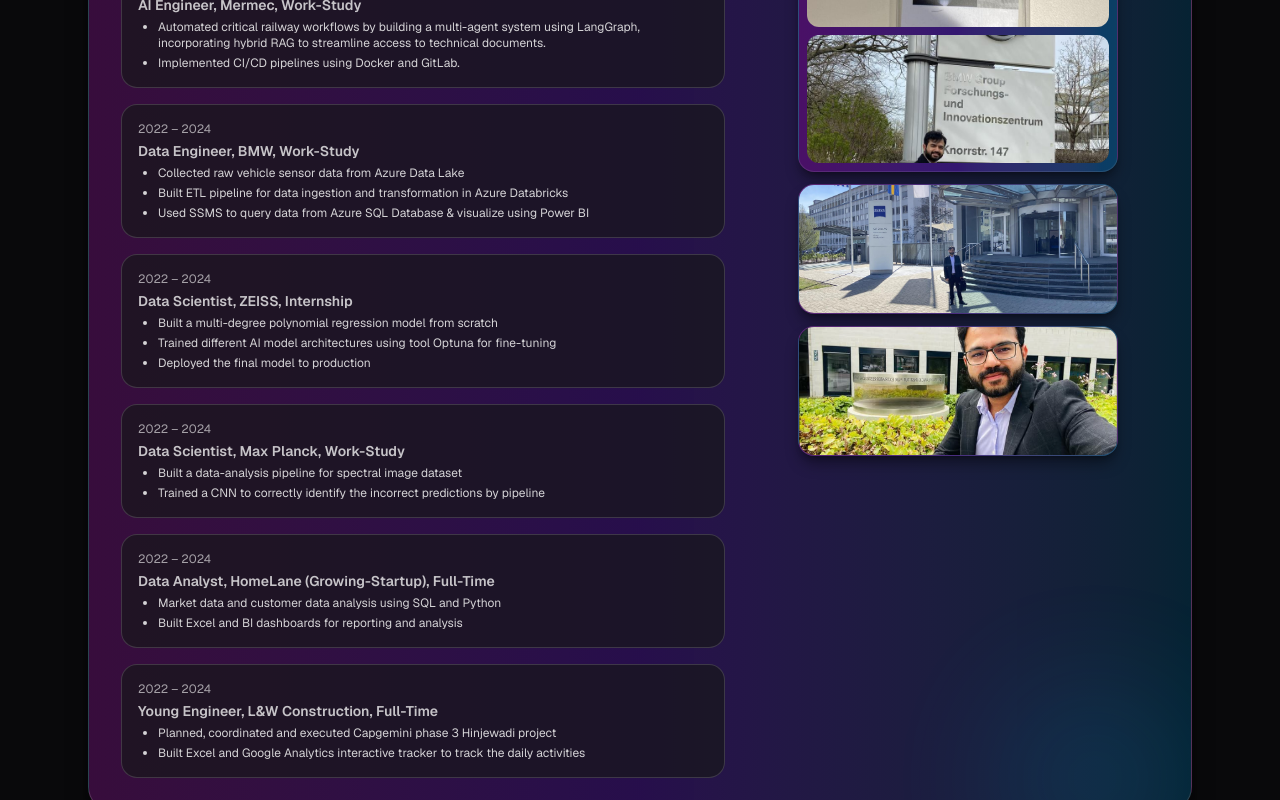
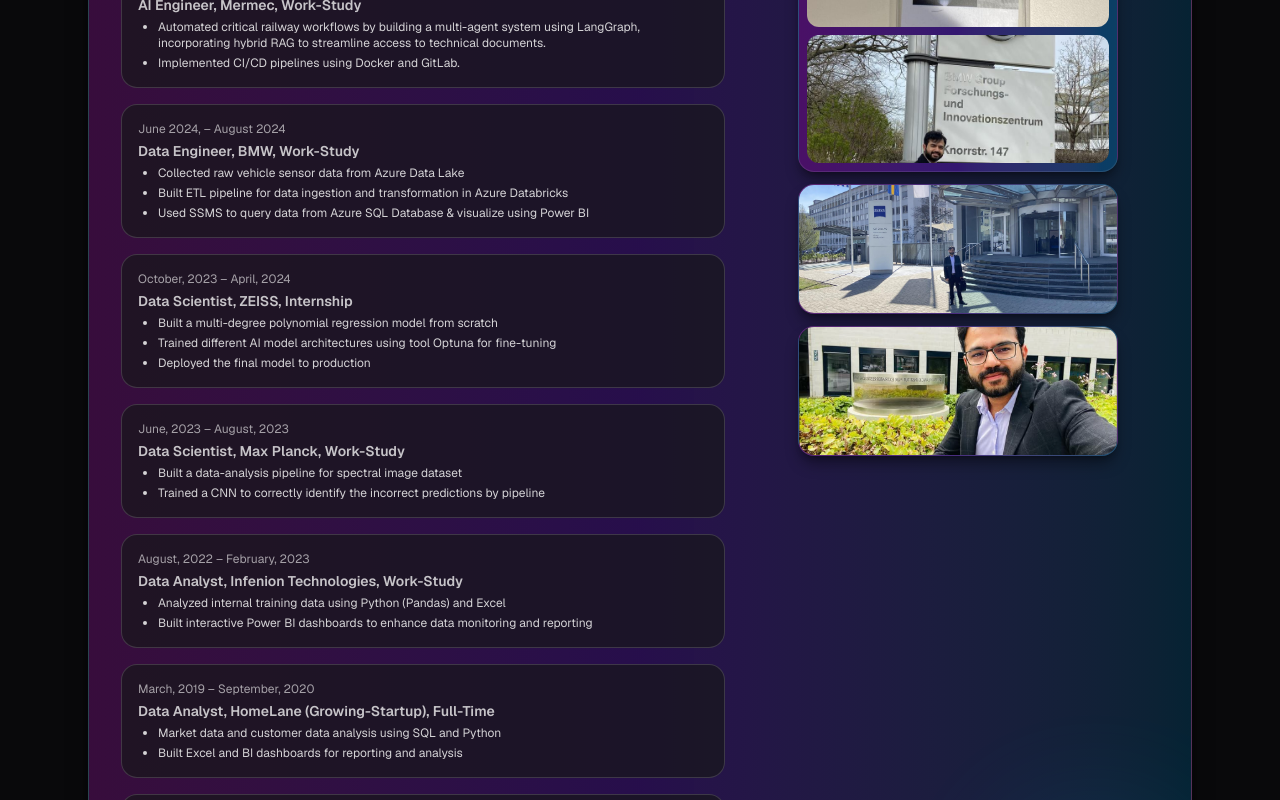
Before and after one commit to Pavan-AIML/my-ai-portfolio, a Next.js app: page / in a window 1280 px wide. Shown: the part 1460-2260 px from the top of the page. Built offline with nearby package versions, Linux system fonts and the light colour scheme.

Commit message:
Adding the duration of work

```diff
--- a/app/page.tsx
+++ b/app/page.tsx
@@ -218,7 +218,7 @@
     </div>
 
         <div className="rounded-2xl border border-white/15 bg-zinc-900/70 p-4">
-          <p className="text-xs text-white/60">2022 – 2024</p>
+          <p className="text-xs text-white/60">June,2025 – Sep,2025</p>
           <p className="mt-1 text-sm font-semibold">AI Engineer, Mermec, Work-Study</p>
           <ul className="mt-1 space-y-1 text-xs text-zinc-100/85 list-disc pl-5">
           <li>
@@ -232,7 +232,7 @@
 
         </div>
         <div className="rounded-2xl border border-white/15 bg-zinc-900/70 p-4">
-          <p className="text-xs text-white/60">2022 – 2024</p>
+          <p className="text-xs text-white/60">June 2024, – August 2024</p>
           <p className="mt-1 text-sm font-semibold">Data Engineer, BMW, Work-Study</p>
           <ul className="mt-1 space-y-1 text-xs text-zinc-100/85 list-disc pl-5">
           <li>
@@ -248,7 +248,7 @@
 
         </div>
         <div className="rounded-2xl border border-white/15 bg-zinc-900/70 p-4">
-          <p className="text-xs text-white/60">2022 – 2024</p>
+          <p className="text-xs text-white/60">October, 2023 – April, 2024</p>
           <p className="mt-1 text-sm font-semibold">Data Scientist, ZEISS, Internship</p>
           <ul className="mt-1 space-y-1 text-xs text-zinc-100/85 list-disc pl-5">
           <li>
@@ -264,7 +264,7 @@
 
         </div>
         <div className="rounded-2xl border border-white/15 bg-zinc-900/70 p-4">
-          <p className="text-xs text-white/60">2022 – 2024</p>
+          <p className="text-xs text-white/60">June, 2023 – August, 2023</p>
           <p className="mt-1 text-sm font-semibold">Data Scientist, Max Planck, Work-Study</p>
           <ul className="mt-1 space-y-1 text-xs text-zinc-100/85 list-disc pl-5">
           <li>
@@ -279,7 +279,22 @@
         </div>
 
         <div className="rounded-2xl border border-white/15 bg-zinc-900/70 p-4">
-          <p className="text-xs text-white/60">2022 – 2024</p>
+          <p className="text-xs text-white/60">August, 2022 – February, 2023</p>
+          <p className="mt-1 text-sm font-semibold">Data Analyst, Infenion Technologies, Work-Study</p>
+          <ul className="mt-1 space-y-1 text-xs text-zinc-100/85 list-disc pl-5">
+          <li>
+          Analyzed internal training data using Python (Pandas) and Excel
+          </li>
+          <li>
+          Built interactive Power BI dashboards to enhance data monitoring and reporting
+          </li>
+
+          </ul>
+
+        </div>
+
+        <div className="rounded-2xl border border-white/15 bg-zinc-900/70 p-4">
+          <p className="text-xs text-white/60">March, 2019 – September, 2020</p>
           <p className="mt-1 text-sm font-semibold">Data Analyst, HomeLane (Growing-Startup), Full-Time</p>
           <ul className="mt-1 space-y-1 text-xs text-zinc-100/85 list-disc pl-5">
           <li>
@@ -293,7 +308,7 @@
 
         </div>
         <div className="rounded-2xl border border-white/15 bg-zinc-900/70 p-4">
-          <p className="text-xs text-white/60">2022 – 2024</p>
+          <p className="text-xs text-white/60">October, 2017 – February, 2019</p>
           <p className="mt-1 text-sm font-semibold">Young Engineer, L&W Construction, Full-Time</p>
           <ul className="mt-1 space-y-1 text-xs text-zinc-100/85 list-disc pl-5">
           <li>
--- a/content/voice-agent.ts
+++ b/content/voice-agent.ts
@@ -10,18 +10,16 @@
 
   /** Short bio (1–3 sentences). Agent uses this to answer "tell me about yourself" */
   shortBio:
-    "I'm an AI Engineer with a Master's in Data Science and Applied Mathematics from TUM. " +
-    "I build AI agents from planning to production. I have worked in some of the best German companies and startups. "
-
-
-    ,
+    "I am an AI Engineer focused on taking AI systems from prototype to production, with hands-on experience in LLM agents, MLOps, and cloud data pipelines. " +
+    "I have built and deployed solutions across insurance, mobility, and industrial domains using Python, PyTorch, LangChain/LangGraph, Docker, Kubernetes, and Azure.",
   /** Skills the agent can mention */
   skills: [
-    "Deep Learning & Neural Processes",
-    "Python, PyTorch, MLOps",
-    "Spatio-temporal modeling",
-    "Air quality & satellite data (AOD, PM2.5)",
-    "Building AI agents end-to-end",
+    "Production AI and MLOps (Docker, Kubernetes, CI/CD, GitLab, GitHub Actions)",
+    "LLM application development (LangChain, LangGraph, agentic workflows)",
+    "Python, PyTorch, TensorFlow, and scikit-learn",
+    "Cloud and data engineering (Azure, SQL, Databricks, ETL pipelines)",
+    "Deep learning for computer vision and spatio-temporal modeling",
+    "Analytics and reporting (Power BI, Excel, automation)",
   ],
 
   /** Projects the agent can describe (keep in sync with your Projects section) */
@@ -29,22 +27,56 @@
     {
       name: "Master Thesis",
       oneLiner:
-        "Joint spatial estimation of AOD and PM2.5 from satellite and ground data in Delhi using a probabilistic neural process approach.",
+        "Built a deep-learning framework using attentive neural processes for spatio-temporal forecasting of AOD and PM2.5 from satellite and ground observations in Delhi.",
       tags: ["Deep Learning", "Python", "MLOps", "Gaussian Process"],
     },
-    // Add more projects as you add them to the portfolio page
+    {
+      name: "Agentic RAG System",
+      oneLiner:
+        "Developed a multi-agent hybrid RAG pipeline with LLMs and ChromaDB to automate high-accuracy retrieval and question answering from enterprise documents.",
+      tags: ["LLMs", "RAG", "LangChain", "LangGraph", "ChromaDB", "Python"],
+    },
+    {
+      name: "Railway Workflow Automation",
+      oneLiner:
+        "Built a multi-agent workflow for technical document operations and integrated CI/CD with Docker and GitLab for reliable deployment.",
+      tags: ["AI Agents", "MLOps", "Docker", "GitLab CI/CD"],
+    },
   ],
 
   /** Optional: experience / roles the agent can mention */
   experience: [
-    { role: "Data / ML work", org: "MGA data analysis", duration: "SQL, SSMS, BI dashboards, Python automation" },
-    // Add: { role: "AI Engineer", org: "Company", duration: "2024–now" },
+    {
+      role: "AI Engineer, Process Automation",
+      org: "Munich RE",
+      duration: "2025-present",
+    },
+    {
+      role: "AI Engineer, ML Ops",
+      org: "MERMEC",
+      duration: "2025",
+    },
+    {
+      role: "Data Engineer",
+      org: "BMW",
+      duration: "2024",
+    },
+    {
+      role: "Data Scientist",
+      org: "ZEISS and Max Planck",
+      duration: "2023-2024",
+    },
+    {
+      role: "Data Analyst",
+      org: "Infineon and HomeLane",
+      duration: "2019-2023",
+    },
   ],
 
   /** How the agent should behave (tone, rules) */
   instructionsTone:
     "Be friendly, conversational, and concise. Only state facts from the content above; do not invent details. " +
-    "If asked something you don't know, say you're not sure or ask the visitor to check the portfolio or contact directly. " +
+    "If asked something you don't know, say you're not sure or ask the visitor to check the portfolio or contact directly in the given contact details at the end of the portfolio. " +
     "When the user connects, welcome them warmly and ask how you can help.",
 };
 
```
